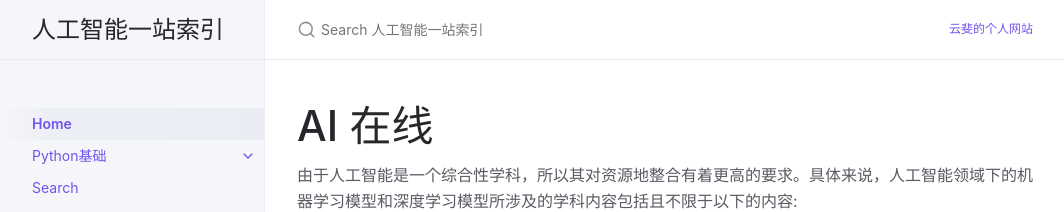
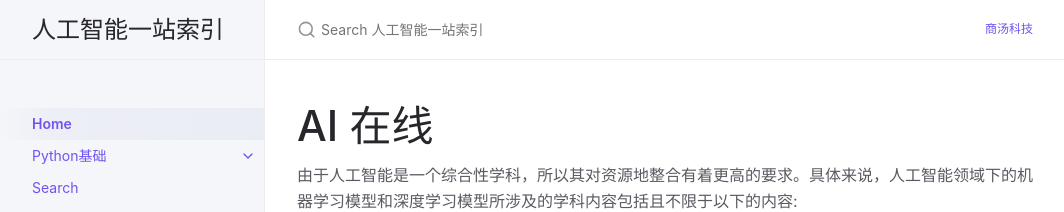
Before and after one commit to Michael-yunfei/avwebv2, a Jekyll site: the page built from index.md, in a window 1280 px wide and 900 px high. Shown: the top 212 px of the window, without its empty margins (107-1171 px from the left). Built offline with Jekyll 4.4.1, drawn with Linux system fonts in a browser that asks for light colours.

```diff
--- a/_config.yml
+++ b/_config.yml
@@ -57,8 +57,8 @@ heading_anchors: true
 
 # Aux links for the upper right navigation
 aux_links:
-  "云斐的个人网站":
-    - "https://www.michaelyunfei.com"
+  "商汤科技":
+    - "https://www.sensetime.com/cn"
 
 # Makes Aux links open in a new tab. Default is false
 aux_links_new_tab: false
```
